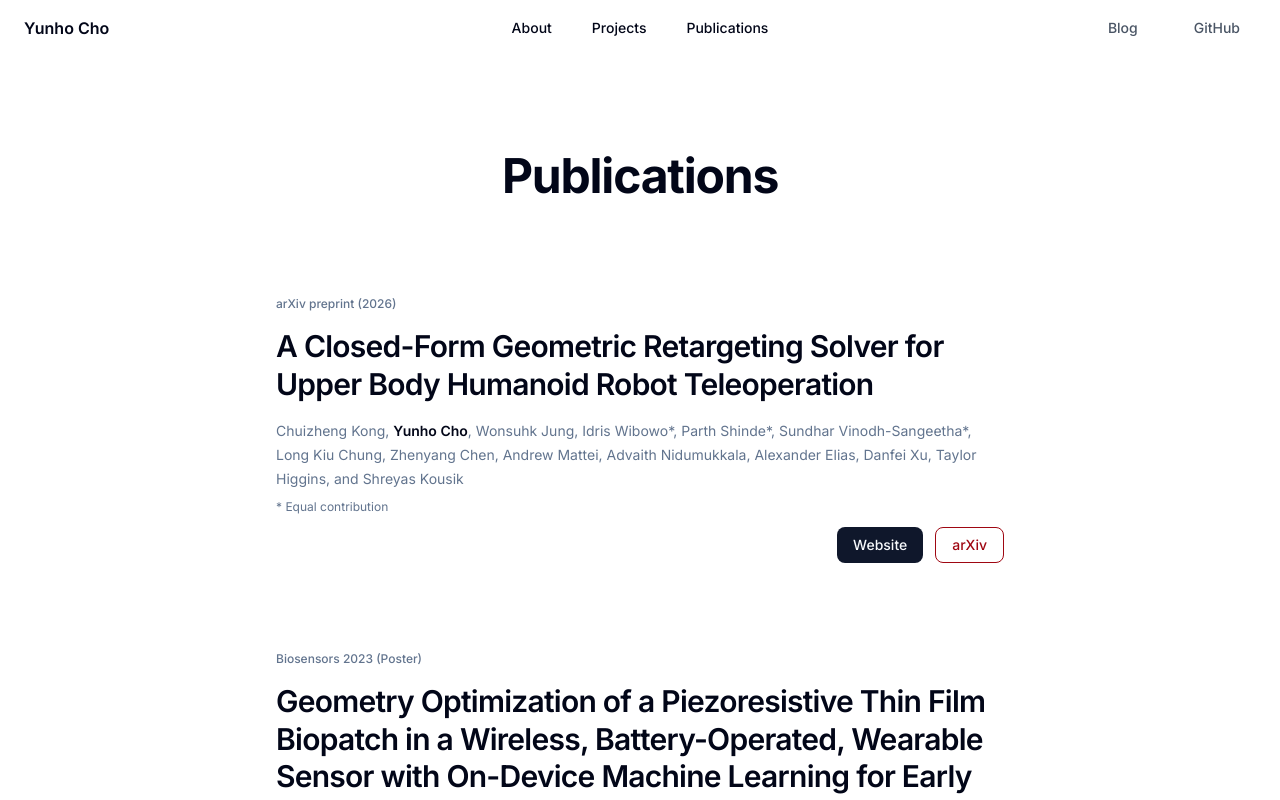
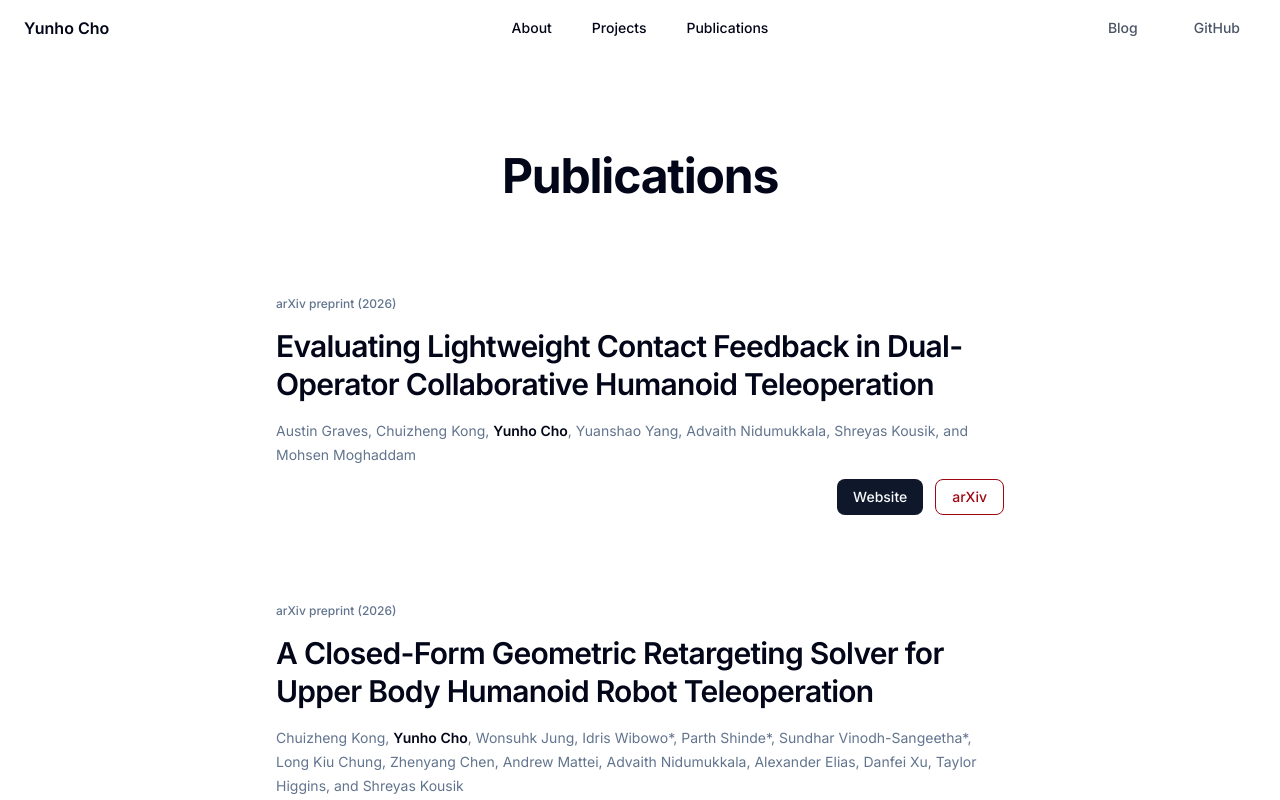
Before and after one commit to yunho-c/Portfolio-3, a SvelteKit app: page /publications in a window 1280 px wide. Shown: the top 800 px of the page. Built offline with nearby package versions, Linux system fonts and the light colour scheme.

Commit message:
content: add XRT humanoid teleoperation publication

```diff
--- a/src/routes/publications/+page.svelte
+++ b/src/routes/publications/+page.svelte
@@ -150,6 +150,47 @@
 		</header>
 
 		<div class="space-y-6">
+			<section
+				class="rounded-xl bg-card p-6 sm:p-8"
+				aria-labelledby="xrt-title"
+			>
+				<div class="flex flex-wrap items-center gap-2 text-xs font-medium text-muted-foreground">
+					<span>arXiv preprint (2026)</span>
+				</div>
+
+				<h2
+					id="xrt-title"
+					class="mt-4 text-2xl leading-tight font-semibold tracking-tight text-card-foreground sm:text-3xl"
+				>
+					Evaluating Lightweight Contact Feedback in Dual-Operator Collaborative Humanoid
+					Teleoperation
+				</h2>
+
+				<p class="mt-4 text-sm leading-6 text-muted-foreground">
+					Austin Graves, Chuizheng Kong, <span class="font-semibold text-foreground">Yunho Cho</span>,
+					Yuanshao Yang, Advaith Nidumukkala, Shreyas Kousik, and Mohsen Moghaddam
+				</p>
+
+				<div class="mt-3 flex flex-wrap justify-end gap-3">
+					<a
+						href="https://xrt-teleop.github.io"
+						target="_blank"
+						rel="noreferrer"
+						class="inline-flex h-9 items-center rounded-md bg-primary px-4 text-sm font-medium text-primary-foreground transition-colors hover:bg-primary/90"
+					>
+						Website
+					</a>
+					<a
+						href="https://arxiv.org/abs/2610.24257"
+						target="_blank"
+						rel="noreferrer"
+						class="inline-flex h-9 items-center rounded-md border border-red-800 bg-background px-4 text-sm font-medium text-red-800 transition-colors hover:bg-accent"
+					>
+						arXiv
+					</a>
+				</div>
+			</section>
+
 			<section
 				class="rounded-xl bg-card p-6 sm:p-8"
 				aria-labelledby="sew-mimic-title"
```
Also changed, not shown: 1 other file (tests, documents, lock files or other folders).
